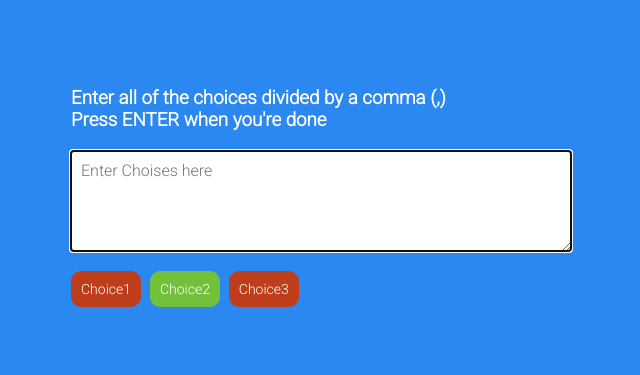
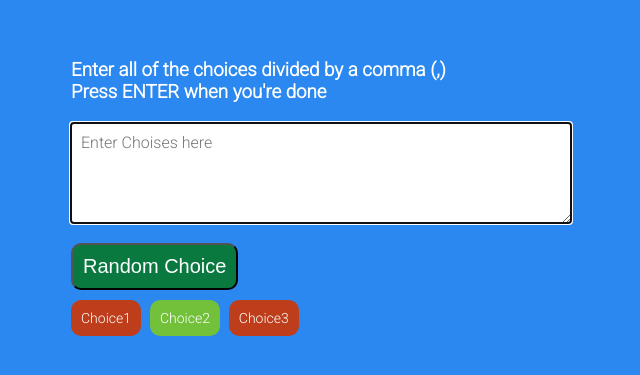
Before and after one commit to felianfilian/Choice_Picker, a plain HTML site: page index.html in a window 1280 px wide. Shown: the part 203-578 px from the top of the page, without its empty margins (319-959 px from the left). Drawn offline with Linux system fonts and the light colour scheme.

Commit message:
random button

```diff
--- a/index.html
+++ b/index.html
@@ -19,6 +19,8 @@
     </h3>
     <textarea placeholder="Enter Choises here" id="textarea" cols="50" rows="3"></textarea>
 
+    <button class="random-btn" id="random-btn">Random Choice</button>
+
     <div id="tags">
       <span class="tag">Choice1</span>
       <span class="tag highlight">Choice2</span>
--- a/script.js
+++ b/script.js
@@ -1,11 +1,14 @@
 const tagsEl = document.getElementById("tags");
 const textArea = document.getElementById("textarea");
+const randomBtn = document.getElementById("random-btn");
 
 textArea.focus();
 
 textArea.addEventListener("keyup", (e) => {
   createTags(e.target.value);
 });
+
+randomBtn.addEventListener("click", () => {});
 
 function createTags(input) {
   const tags = input
--- a/style.css
+++ b/style.css
@@ -25,13 +25,27 @@ h3 {
   width: 500px;
 }
 
+.random-btn {
+  background-color: rgb(10, 121, 64);
+  border-radius: 10px;
+  color: #fff;
+  font-size: 20px;
+  padding: 10px;
+}
+
+.random-btn:hover {
+  background-color: #fff;
+  color: rgb(10, 121, 64);
+  cursor: pointer;
+}
+
 .tag {
   background-color: rgb(190, 62, 27);
   border-radius: 10px;
   color: #fff;
   display: inline-block;
   font-size: 14px;
-  margin: 0 5px 10px 0;
+  margin: 10px 5px 10px 0;
   padding: 10px;
 }
 
```
